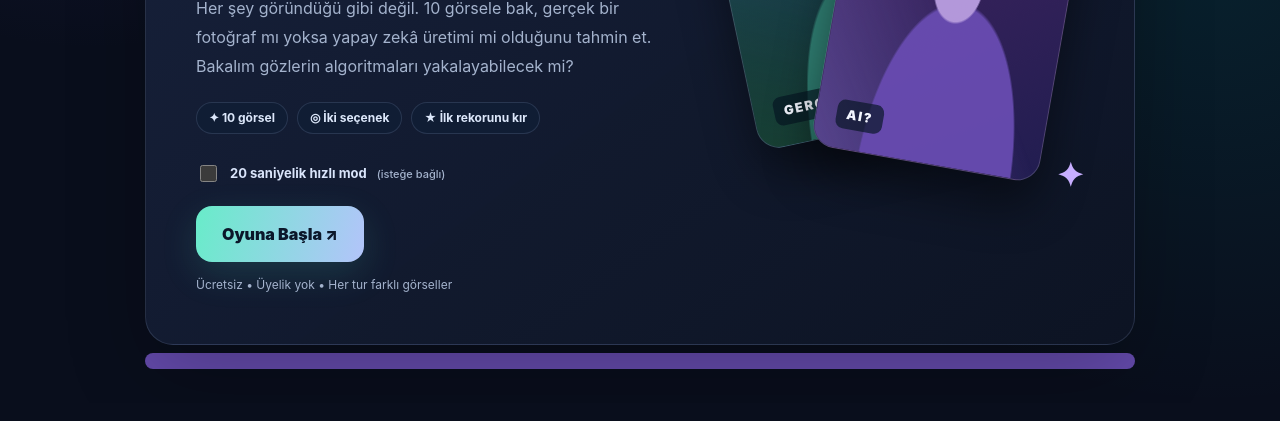
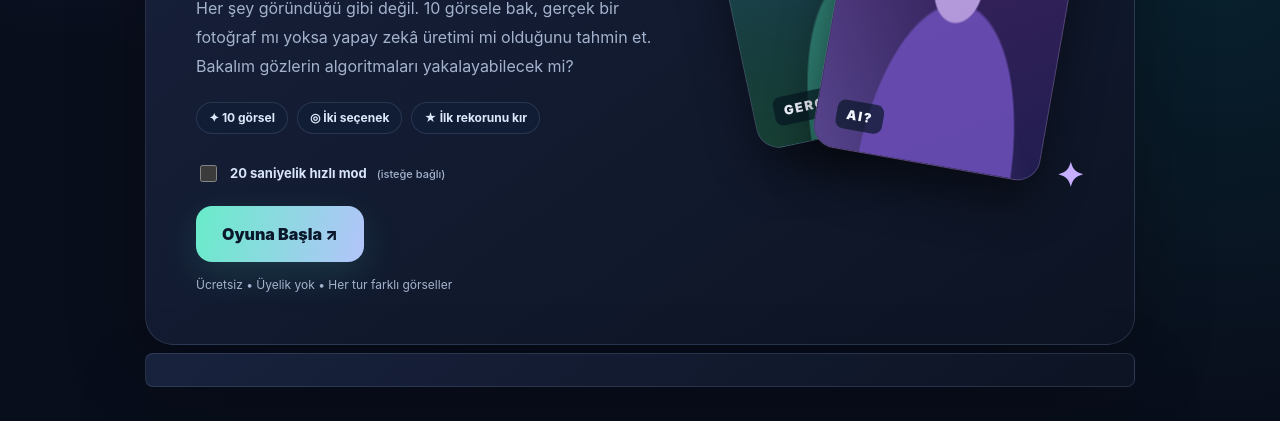
Before and after one commit to wolkanca/ai-or-real-quiz, a plain HTML site: page index.html in a window 1280 px wide. Shown: the part 418-839 px from the top of the page. Drawn offline with Linux system fonts and the light colour scheme.

Commit message:
Enhance footer styling with gradient and shadow

```diff
--- a/index.html
+++ b/index.html
@@ -113,7 +113,7 @@
     .credits{margin:12px auto 0;border:1px solid var(--edge);border-radius:15px;background:#101b2b;padding:12px 16px;font-size:12px;color:var(--muted)}
     .credits summary{cursor:pointer;color:#dbe8fa;font-weight:750}
     .credits ul{padding-left:22px;columns:2;gap:26px}.credits li{break-inside:avoid;margin:5px 0}.credits a{color:#d1e7fa}
-    footer{height:1rem;overflow:hidden;background:#654bad;border-radius:.5rem;margin:.5rem auto 0}
+    footer{height:1rem;padding:1rem;overflow:hidden;position:relative;border-radius:.5rem;margin:.5rem auto 0;background:linear-gradient(144deg,rgba(25,36,63,.95),rgba(13,20,36,.98));box-shadow:0 30px 80px rgba(0,0,0,.24);border:1px solid var(--edge)}
     footer:hover,footer:active,footer:focus{height:unset;background:none}
     @media(max-width:700px){.intro-grid{grid-template-columns:1fr;gap:10px;min-height:0}.collage{height:180px;order:-1;margin:0 auto;width:240px}.halo{width:195px;height:195px}.art-card{width:122px;height:146px;border-radius:16px;padding:10px}.art-card.real{transform:translate(-30px,-5px) rotate(-13deg)}.art-card.ai{transform:translate(27px,7px) rotate(13deg)}.art-card span{font-size:10px}.spark{font-size:23px}.intro h1{font-size:clamp(39px,11vw,61px)}.lead{font-size:14px;line-height:1.7}.screen{padding:24px}.credits ul{columns:1}}
     @media(max-width:440px){.shell{width:100%;padding-bottom:0}.sitehead{padding:12px 16px}.brand{font-size:12px}.brand-symbol{width:35px;height:35px;font-size:20px;border-radius:11px}.brand small{font-size:9px}.badge{padding:6px 9px;font-size:11px}.stage{border-radius:0;border-left:0;border-right:0}.screen{padding:21px 14px 26px}.collage{height:140px}.art-card{width:115px;height:136px}.intro h1{font-size:42px}.gamehead{margin-bottom:12px}.image-frame{height:min(47dvh,385px);min-height:235px;border-radius:15px}.hud-cell{padding:9px 6px}.qtitle{font-size:22px}.choice{min-height:72px;font-size:14px}.sitefoot{padding:18px 14px}.credits{border-radius:0;margin:12px 0 0}}
```
